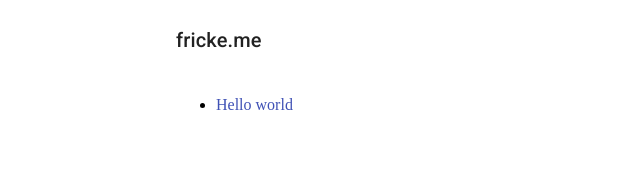
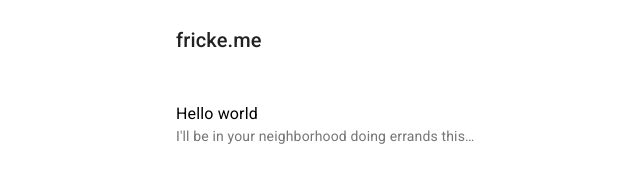
Before and after one commit to HenrikFricke/fricke.me, a Gatsby site: page / in a window 1280 px wide. Shown: the whole page, without its empty margins (8-648 px from the left). Built offline with nearby package versions, Linux system fonts and the light colour scheme; Gatsby itself is replaced by a stand-in of ours.

Commit message:
Refactor blog post list on index page

```diff
--- a/src/components/Header/Header.tsx
+++ b/src/components/Header/Header.tsx
@@ -20,7 +20,7 @@ export const Header: React.FC<Props> = ({ siteTitle = '' }) => {
   const classes = useStyles();
 
   return (
-    <Container component="header" maxWidth="md" classes={classes}>
+    <Container component="header" maxWidth="md" className={classes.root}>
       <Link to="/" color="textPrimary" variant="h6" component={GatsbyLink}>
         {siteTitle}
       </Link>
--- /dev/null
+++ b/src/containers/BlogPostList/BlogPostList.tsx
@@ -0,0 +1,65 @@
+import { BlogPostListQuery } from '../../../graphql-types';
+import { blogPostPath } from '../../utils/blogPostPath';
+import { createStyles, makeStyles, Theme } from '@material-ui/core/styles';
+import { Divider, List, ListItem, ListItemText } from '@material-ui/core';
+import { Link as GatsbyLink, useStaticQuery } from 'gatsby';
+import { graphql } from 'gatsby';
+import React from 'react';
+
+const useStyles = makeStyles((theme: Theme) =>
+  createStyles({
+    listItem: {
+      transition: theme.transitions.create('transform'),
+      '&:hover': {
+        backgroundColor: theme.palette.background.paper,
+        transform: `translateX(${theme.spacing(2)}px)`
+      }
+    }
+  })
+);
+
+export const BlogPostList: React.FC = () => {
+  const classes = useStyles();
+
+  const { allMarkdownRemark: posts } = useStaticQuery<
+    BlogPostListQuery
+  >(graphql`
+    query BlogPostList {
+      allMarkdownRemark {
+        edges {
+          node {
+            id
+            fileAbsolutePath
+            frontmatter {
+              title
+            }
+          }
+        }
+      }
+    }
+  `);
+
+  return (
+    <List>
+      {posts.edges.map(({ node }, index) => (
+        <React.Fragment key={node.id}>
+          <ListItem
+            alignItems="flex-start"
+            button
+            to={blogPostPath(node.fileAbsolutePath!)}
+            component={GatsbyLink}
+            disableGutters
+            className={classes.listItem}
+            disableRipple
+          >
+            <ListItemText
+              primary={node.frontmatter!.title!}
+              secondary="I'll be in your neighborhood doing errands this…"
+            />
+          </ListItem>
+          {index + 1 < posts.edges.length && <Divider variant="middle" />}
+        </React.Fragment>
+      ))}
+    </List>
+  );
+};
--- a/src/pages/index.tsx
+++ b/src/pages/index.tsx
@@ -1,50 +1,15 @@
-import { blogPostPath } from '../utils/blogPostPath';
-import { Link as GatsbyLink } from 'gatsby';
-import { graphql } from 'gatsby';
-import { IndexPageQuery } from '../../graphql-types';
+import { BlogPostList } from '../containers/BlogPostList/BlogPostList';
 import { Layout } from '../components/Layout/Layout';
-import { Link } from '@material-ui/core';
 import { SEO } from '../components/SEO/SEO';
 import React from 'react';
 
-export interface Props {
-  data: IndexPageQuery;
-}
-
-const IndexPage: React.FC<Props> = ({ data: { allMarkdownRemark: posts } }) => {
+const IndexPage: React.FC = () => {
   return (
     <Layout>
       <SEO title="Home" />
-      <ul>
-        {posts.edges.map(({ node }) => (
-          <li key={node.id}>
-            <Link
-              to={blogPostPath(node.fileAbsolutePath!)}
-              component={GatsbyLink}
-            >
-              {node.frontmatter!.title!}
-            </Link>
-          </li>
-        ))}
-      </ul>
+      <BlogPostList />
     </Layout>
   );
 };
 
-export const query = graphql`
-  query IndexPage {
-    allMarkdownRemark {
-      edges {
-        node {
-          id
-          fileAbsolutePath
-          frontmatter {
-            title
-          }
-        }
-      }
-    }
-  }
-`;
-
 export default IndexPage;
```
